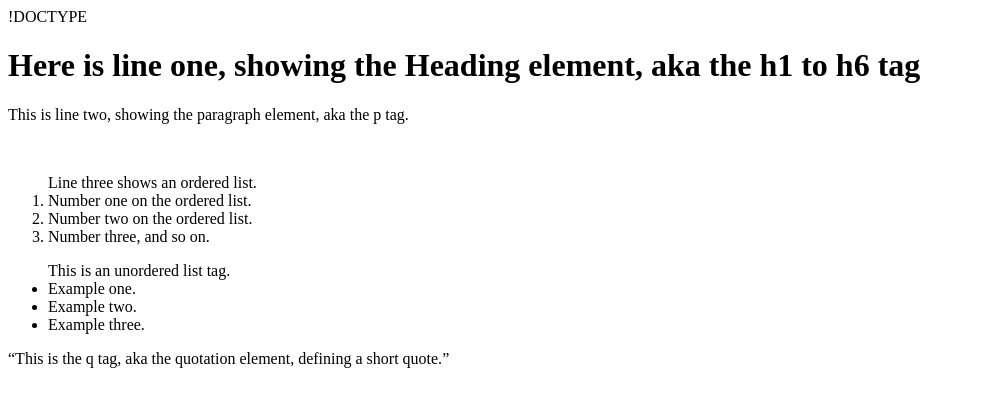
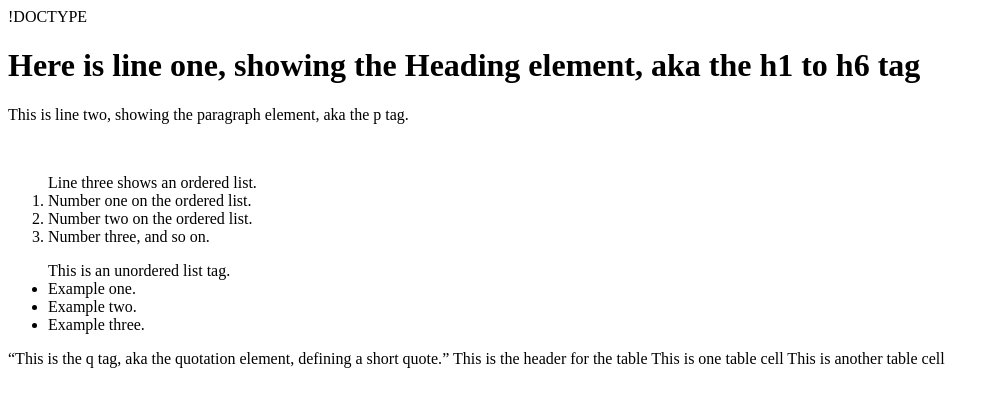
Before and after one commit to Crazycodgie2/MyFirstProject, a plain HTML site: page index.html in a window 1280 px wide. Shown: the whole page, without its empty margins (0-1000 px from the left). Drawn offline with Linux system fonts and the light colour scheme.

Commit message:
Table addition

```diff
--- a/index.html
+++ b/index.html
@@ -23,5 +23,12 @@
       <li>Example three.</li>
     </ul>
     <q>This is the q tag, aka the quotation element, defining a short quote.</q>
+    <thead>
+      This is the header for the table
+    </thead>
+    <tbody>
+      <td>This is one table cell</td>
+      <td>This is another table cell</td>
+    </tbody>
   </body>
 </html>
```
